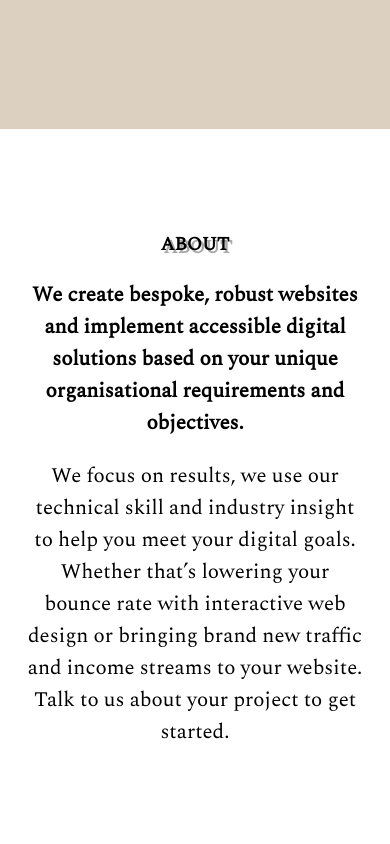
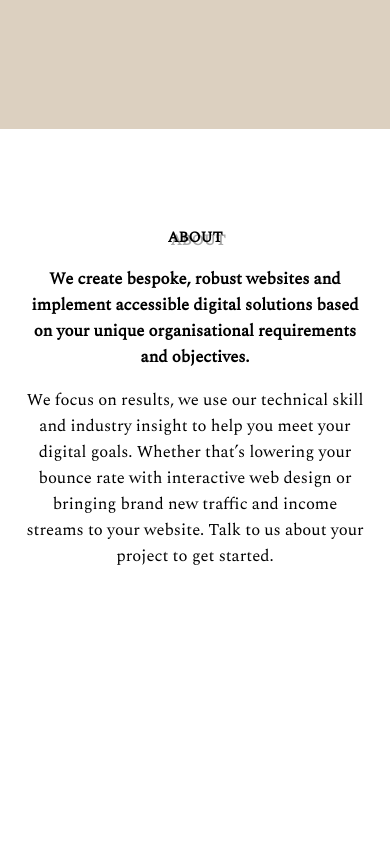
Before and after one commit to fac-17/week-1-EFGH-project, a plain HTML site: page index.html in a window 390 px wide. Shown: the part 800-1644 px from the top of the page. Drawn offline with nearby package versions, Linux system fonts and the light colour scheme.

Commit message:
Adjust font-size for about Relates #9

```diff
--- a/style.css
+++ b/style.css
@@ -283,6 +283,9 @@ nav li a {
         float: left;
         padding-right: 5px;
     }
+    .about {
+        font-size: 0.8em;
+    }
     .profiles {
     flex-direction: row;
     flex-wrap: none;
```
